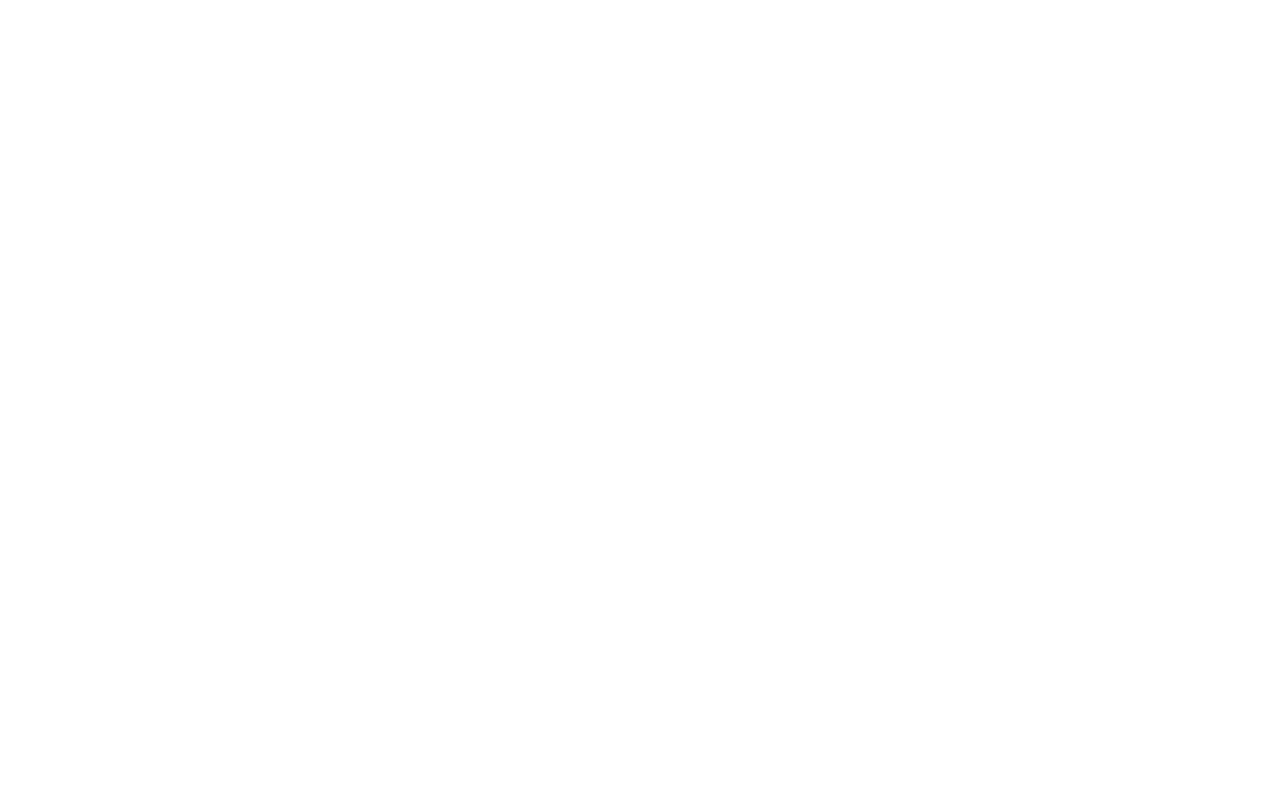
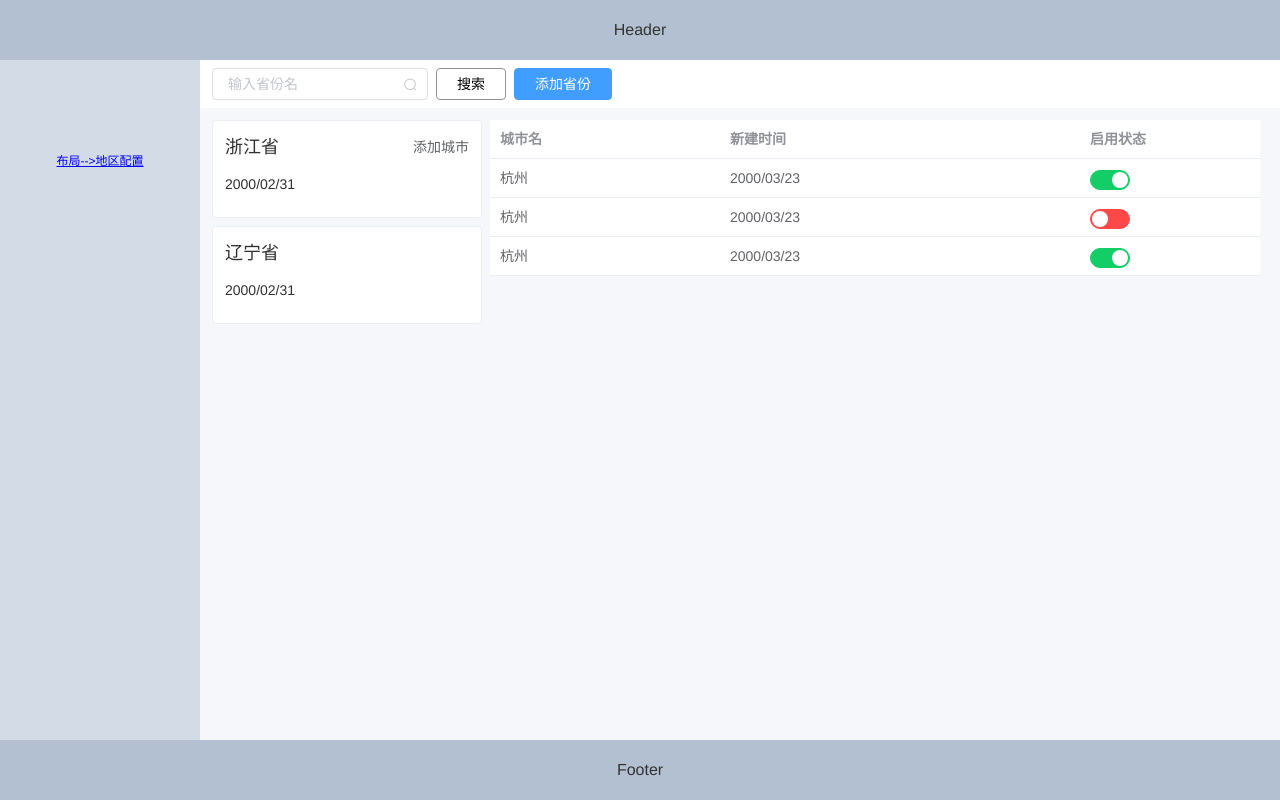
Before and after one commit to L-xs7/guest_vue, a Vue app: page /#/layout/region in a window 1280 px wide. Built offline with nearby package versions, Linux system fonts and the light colour scheme.

Commit message:
开发地区配置页面

```diff
--- /dev/null
+++ b/src/assets/style/elementui/el_button.scss
@@ -0,0 +1,7 @@
+.el-button--mudium{
+    padding:8px 20px;
+}
+.el-button--info{
+    background-color: #fff;
+    color: #000;
+}
--- /dev/null
+++ b/src/assets/style/elementui/el_container.scss
@@ -0,0 +1,5 @@
+.el-main{
+    line-height: 37px !important;
+    display: flex;
+    padding:0px;
+}
--- /dev/null
+++ b/src/assets/style/elementui/el_input.scss
@@ -0,0 +1,4 @@
+.el-input--medium .el-input__inner {
+    height: 32px;
+    line-height: 32px;
+}
--- /dev/null
+++ b/src/assets/style/elementui/el_table.scss
@@ -0,0 +1,6 @@
+.el-table .el-table__cell{
+    padding:0;
+}
+.el-table .cell{
+    line-height: 38px;
+}
--- /dev/null
+++ b/src/assets/style/main.scss
@@ -0,0 +1,4 @@
+@import '../style/elementui/el_table.scss';
+@import '../style/elementui/el_container.scss';
+@import '../style/elementui/el_input.scss';
+@import '../style/elementui/el_button.scss';
--- a/src/main.js
+++ b/src/main.js
@@ -5,6 +5,8 @@
 import ElementUI from 'element-ui';
 import '@/permission'
 import 'element-ui/lib/theme-chalk/index.css';
+//引入样式表
+import '@/assets/style/main.scss'
 
 
 Vue.config.productionTip = false
--- a/src/permission.js
+++ b/src/permission.js
@@ -1,10 +1,9 @@
 import router from './router'
 
 router.beforeEach((to, from, next) => {
-    console.log(to)
     if (to.path === '/') {
         next({ path: '/login' })
-    }else if(to.path === '/login'){
+    }else {
         next();
       }
 })
--- a/src/router/index.js
+++ b/src/router/index.js
@@ -1,5 +1,6 @@
 import Vue from 'vue'
 import Router from 'vue-router'
+
 Vue.use(Router)
 //公共路由
 export const constantRouters = [{
@@ -8,13 +9,28 @@
     name: 'Login',
     component: () => import('../views/login/Login.vue'),
     hidden: true
+  },
+  {
+    //布局页面
+    path: '/layout',
+    name: 'Layout',
+    component: () => import('../views/layout/Layout.vue'),
+    hidden: true,
+    children: [{
+      path: 'region',
+      name: 'Region',
+      component: () => import('../views/config/RegionConfig.vue'),
+      hidden: true
+    }]
+  }
 
-}]
+
+]
 export const formatRoutes = () => {
 
 }
 
 export default new Router({
-    mode:'hash',
+  mode: 'hash',
   routes: constantRouters
 })
--- /dev/null
+++ b/src/views/config/RegionConfig.vue
@@ -0,0 +1,139 @@
+<template>
+  <div class="RegionConfig">
+    <div class="operating_top">
+      <el-input style="width:216px" size="medium" placeholder="输入省份名" suffix-icon="el-icon-search">
+      </el-input>
+      <el-button size="mudium" type="info" style="margin-left:8px">
+        搜索
+      </el-button>
+
+      <el-button size="mudium" type="primary" style="margin-left:8px">
+        添加省份
+      </el-button>
+    </div>
+
+    <div class="data_medium">
+      <div class="left_list">
+        <el-card>
+          <div class="name">浙江省
+
+             <el-link :underline="false">添加城市</el-link>
+          </div>
+          <div class="time">2000/02/31</div>
+        </el-card>
+        <el-card>
+          <div class="name">辽宁省</div>
+          <div class="time">2000/02/31</div>
+        </el-card>
+      </div>
+      <div class="tableContainer">
+        <el-table style="width: 100%" :data="table_date">
+          <el-table-column label="城市名" width="230" prop="name">
+          </el-table-column>
+          <el-table-column label="新建时间" min-width="180" prop="createDate">
+          </el-table-column>
+          <el-table-column label="启用状态" width="180">
+            <template slot-scope="scoped">
+              <el-switch v-model="scoped.row.status" active-color="#13ce66" inactive-color="#ff4949">
+              </el-switch>
+            </template>
+          </el-table-column>
+        </el-table>
+      </div>
+    </div>
+
+
+  </div>
+
+</template>
+
+<script>
+  export default {
+    name: 'RegionConfig',
+    data() {
+      return {
+        table_date: [{
+            name: '杭州',
+            createDate: '2000/03/23',
+            status: true
+          },
+          {
+            name: '杭州',
+            createDate: '2000/03/23',
+            status: false
+          },
+          {
+            name: '杭州',
+            createDate: '2000/03/23',
+            status: true
+          }
+        ]
+      }
+    }
+  }
+</script>
+
+<style lang="scss" scoped>
+  .RegionConfig {
+    flex-grow: 1;
+    display: flex;
+    flex-direction: column;
+
+    .operating_top {
+      min-height: 48px;
+      max-height: 48px;
+      height: 48px;
+      display: flex;
+      background-color: #FFFFFF;
+      align-items: center;
+      padding-left: 12px;
+    }
+
+    .data_medium {
+      flex-grow: 1;
+      display: flex;
+      padding: 12px;
+
+      .left_list {
+        width: 270px;
+        display: flex;
+        flex-direction: column;
+
+        .el-card {
+          min-height: 80px;
+          font-size: 18px;
+          padding: 8px 12px;
+          cursor: pointer;
+          text-align: left;
+          margin-bottom: 8px;
+          .name{
+            display: flex;
+            align-items: center;
+            .el-link{
+              margin-left: auto;
+            }
+          }
+          .time {
+            font-size: 14px;
+          }
+        }
+
+        .el-card ::v-deep .el-card__body {
+          padding: 0px;
+        }
+
+        .el-card.is-always-shadow,
+        .el-card.is-hover-shadow:focus,
+        .el-card.is-hover-shadow:hover {
+          box-shadow: none;
+        }
+      }
+
+      .tableContainer {
+        flex-grow: 1;
+        padding: 0 8px;
+      }
+    }
+
+  }
+</style>
--- /dev/null
+++ b/src/views/layout/Layout.vue
@@ -0,0 +1,46 @@
+<template>
+    <el-container>
+        <el-header>Header</el-header>
+
+        <el-container>
+            <el-aside width="200px"> <router-link :to="{name:'Region'}"><span style="font-size: 12px;">布局-->地区配置</span></router-link></el-aside>
+            <el-main>
+                <!-- <transition name="fade-transform" mode="out-in"> -->
+                    <router-view />
+                <!-- </transition> -->
+            </el-main>
+
+        </el-container>
+        <el-footer>Footer</el-footer>
+    </el-container>
+</template>
+
+<script>
+    export default {
+        // eslint-disable-next-line vue/multi-word-component-names
+        name: 'Latout'
+    }
+</script>
+
+<style>
+    .el-header,
+    .el-footer {
+        background-color: #B3C0D1;
+        color: #333;
+        text-align: center;
+        line-height: 60px;
+    }
+
+    .el-aside {
+        background-color: #D3DCE6;
+        text-align: center;
+        line-height: 200px;
+    }
+
+    .el-main {
+        color: #333;
+        text-align: center;
+        line-height: 160px;
+        background-color: #F5F7FB;
+    }
+</style>
--- a/src/views/login/Login.vue
+++ b/src/views/login/Login.vue
@@ -11,7 +11,7 @@
         </el-form-item>
         <el-form-item>
           <el-button>注册</el-button>
-          <el-button>登录</el-button>
+          <el-button @click="login">登录</el-button>
         </el-form-item>
       </el-form>
     </div>
@@ -32,7 +32,11 @@
       Background
     },
     methods: {
-
+      login(){
+        this.$router.push({
+          name:'Layout'
+        })
+      }
     },
     mounted() {
 
@@ -49,7 +53,6 @@
     background: url(~@/assets/imgs/login_background.jpg);
     background-repeat: no-repeat;
     background-size: 100% 100%;
-
     .login_form {
       width: 420px;
       height: 250px;
```
Also changed, not shown: src/utils/request.js (+19 -8 lines). Lines whose indentation alone changed are shown as unchanged.
